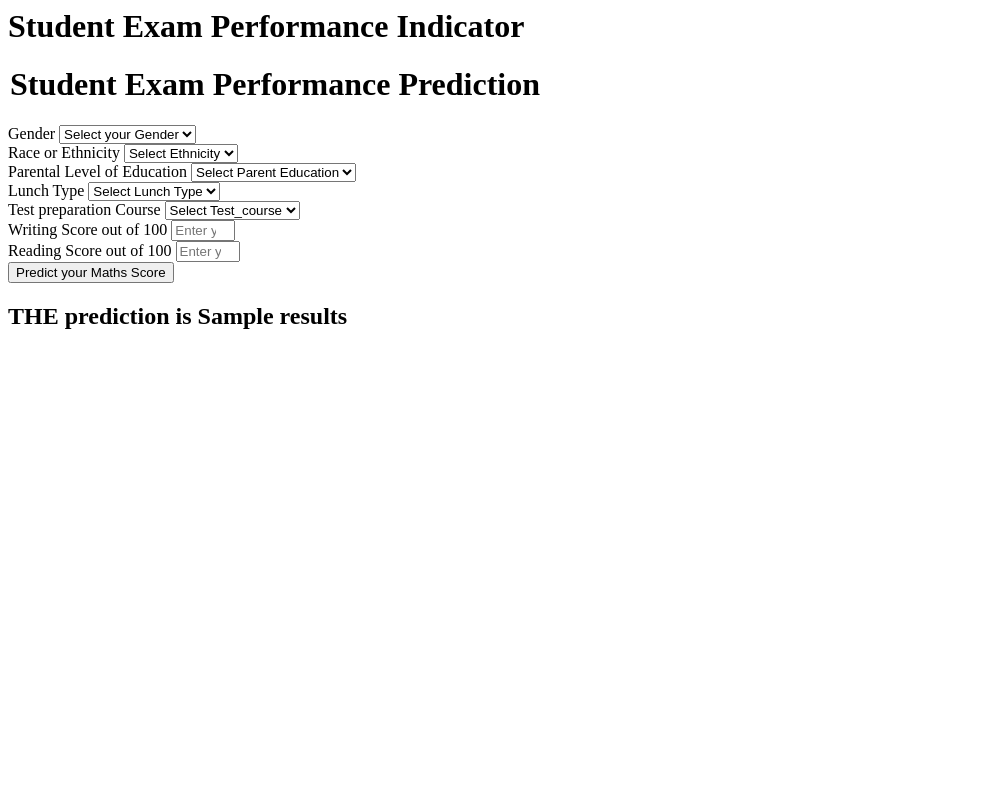
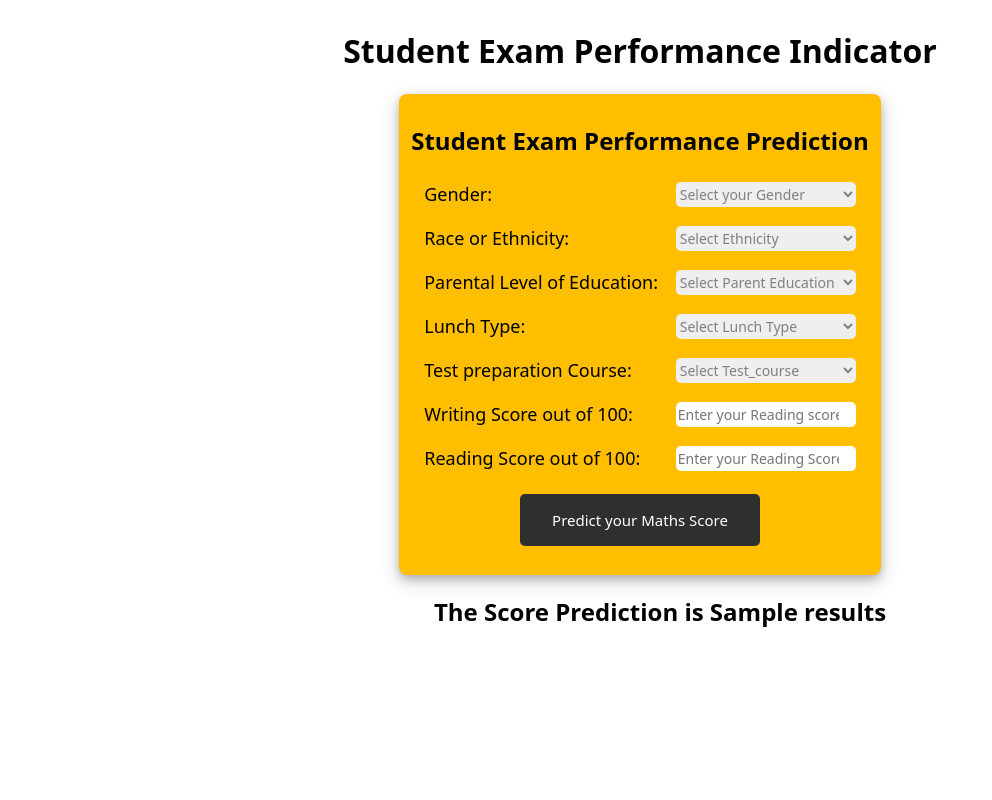
Before and after one commit to Rajasekhar096/New-Project1, a Flask app: template templates/home.html in a window 1280 px wide. Shown: the whole page, without its empty margins (0-992 px from the left). Run offline with Flask 3, Linux system fonts and the light colour scheme; the template is opened without the code that fills it: most values are stand-ins (such as "Sample title", 1, 10 or a date in 2020).

Commit message:
styling and flask web frame work completed

```diff
--- a/application.py
+++ b/application.py
@@ -39,4 +39,4 @@ def predict_datapoint():
 
 
 if __name__ == "__main__":
-    app.run(host="0.0.0.0")
+    app.run(host="0.0.0.0",debug=True)
--- a/requirements.txt
+++ b/requirements.txt
@@ -4,4 +4,5 @@ seaborn
 dill
 catboost
 xgboost
+flask
 -e .
--- a/templates/home.html
+++ b/templates/home.html
@@ -1,14 +1,137 @@
+<!DOCTYPE html>
+
 <html>
+    <style>
+
+        *{
+            box-sizing: border-box;
+            /* font-family: Verdana, Geneva, Tahoma, sans-serif; */
+            font-family: system-ui, -apple-system, BlinkMacSystemFont, 'Segoe UI', Roboto, Oxygen, Ubuntu, Cantarell, 'Open Sans', 'Helvetica Neue', sans-serif;
+            /* font-family: 'Lucida Sans', 'Lucida Sans Regular', 'Lucida Grande', 'Lucida Sans Unicode', Geneva, Verdana, sans-serif; */
+        }
+
+
+        body
+        {
+            display: flex;
+            align-items: center;
+            justify-content: center;
+            flex-direction: column;
+        }
+
+        .login
+        {
+            display: flex;
+            justify-content: center;
+            align-items: center;
+            flex-direction: column;
+        }
+
+        .formsubmission
+        {
+            display: flex;
+            justify-content: center;
+            align-items: center;
+            width: fit-content;
+            background-color: #FFBF00;
+            box-shadow: 0 4px 8px 0 rgba(0, 0, 0, 0.2), 0 6px 20px 0 rgba(0, 0, 0, 0.19);
+            padding: 10px;
+            border-radius: 8px;
+        }
+
+        .heading
+        {
+            display: flex;
+            justify-content: center;
+            align-items: center;
+        }
+
+
+        .option{
+            /* background-color: #FFBF00; */
+            margin: 10px;
+            padding: 5px;
+        }
+
+        .btn
+        {
+            display: flex;
+            justify-content: center;
+            align-items: center;
+        }
+
+        .form-label
+        {
+            font-size: 18px;
+            padding-right: 5px;
+        }
+
+        .form-control
+        {
+            float: right;
+            width: 180px;
+            height: 25px;
+            text-decoration: none;
+            outline: none;
+            border-radius:5px;
+            font-size: 14px;
+            color: gray;
+            border-style: none;
+        }
+
+        .button
+        {
+            display: flex;
+            justify-content: center;
+            align-items: center;
+            border-style: none;
+            border: none;
+            border-radius: 5px;
+            /* font-size: 20px; */
+        }
+
+        .btn
+        {
+          background-color: #2f2f2f;
+          border-radius: 5px;
+          border: none;
+          color: white;
+          padding: 16px 32px;
+          text-decoration: none;
+          margin: 4px 2px;
+          cursor: pointer;
+          font-size: 15px;
+
+        }
+
+        .result
+        {
+            display: inline;
+            margin-top: 10px;
+            margin-left: 40px;
+            padding:10px ;
+        }
+
+    </style>
+
 <body>
-    <div class="login">
+    <div class="login" >
+        <div class="heading">
             <h1>Student Exam Performance Indicator</h1>
+        </div>
+
+        <div class="formsubmission">
 
             <form action="{{ url_for('predict_datapoint')}}" method="post">
-        <h1>
+                <div>
+                    <h2>
                         <legend>Student Exam Performance Prediction</legend>
-        </h1>
-        <div class="mb-3">
-            <label class="form-label">Gender</label>
+                    </h2>
+                </div>
+
+
+                <div class="mb-3 option">
+                    <label class="form-label">Gender:</label>
                     <select class="form-control" name="gender" placeholder="Enter you Gender" required>
                         <option class="placeholder" selected disabled value="">Select your Gender</option>
                         <option value="male">
@@ -19,8 +142,8 @@
                         </option>
                     </select>
                 </div>
-        <div class="mb-3">
-            <label class="form-label">Race or Ethnicity</label>
+                <div class="mb-3 option">
+                    <label class="form-label">Race or Ethnicity:</label>
                     <select class="form-control" name="race_ethnicity" placeholder="Enter you ethnicity" required>
                         <option class="placeholder" selected disabled value="">Select Ethnicity</option>
                         <option value="group A">
@@ -40,10 +163,10 @@
                         </option>
                     </select>
                 </div>
-        <div class="mb-3">
-            <label class="form-label">Parental Level of Education</label>
-            <select class="form-control" name="parental_level_of_education"
-                placeholder="Enter you Parent Education" required>
+                <div class="mb-3 option">
+                    <label class="form-label">Parental Level of Education:</label>
+                    <select class="form-control" name="parental_level_of_education" placeholder="Enter you Parent Education"
+                        required>
                         <option class="placeholder" selected disabled value="">Select Parent Education</option>
                         <option value="associate's degree">
                             associate's degree
@@ -65,8 +188,8 @@
                         </option>
                     </select>
                 </div>
-        <div class="mb-3">
-            <label class="form-label">Lunch Type</label>
+                <div class="mb-3 option">
+                    <label class="form-label">Lunch Type:</label>
                     <select class="form-control" name="lunch" placeholder="Enter you Lunch" required>
                         <option class="placeholder" selected disabled value="">Select Lunch Type</option>
                         <option value="free/reduced">
@@ -77,10 +200,9 @@
                         </option>
                     </select>
                 </div>
-        <div class="mb-3">
-            <label class="form-label">Test preparation Course</label>
-            <select class="form-control" name="test_preparation_course" placeholder="Enter you Course"
-                required>
+                <div class="mb-3 option">
+                    <label class="form-label">Test preparation Course:</label>
+                    <select class="form-control" name="test_preparation_course" placeholder="Enter you Course" required>
                         <option class="placeholder" selected disabled value="">Select Test_course</option>
                         <option value="none">
                             None
@@ -90,22 +212,28 @@
                         </option>
                     </select>
                 </div>
-        <div class="mb-3">
-            <label class="form-label">Writing Score out of 100</label>
-            <input class="form-control" type="number" name="reading_score"
-                placeholder="Enter your Reading score" min='0' max='100' />
+                <div class="mb-3 option">
+                    <label class="form-label">Writing Score out of 100:</label>
+                    <input class="form-control" type="number" name="reading_score" placeholder="Enter your Reading score"
+                        min='0' max='100' />
                 </div>
-        <div class="mb-3">
-            <label class="form-label">Reading Score out of 100</label>
-            <input class="form-control" type="number" name="writing_score"
-                placeholder="Enter your Reading Score" min='0' max='100' />
+                <div class="mb-3 option">
+                    <label class="form-label">Reading Score out of 100:</label>
+                    <input class="form-control" type="number" name="writing_score" placeholder="Enter your Reading Score"
+                        min='0' max='100' />
                 </div>
-        <div class="mb-3">
+                <div class="mb-3 option button">
                     <input class="btn btn-primary" type="submit" value="Predict your Maths Score" required />
                 </div>
             </form>
-    <h2>
-       THE  prediction is {{results}}
+        </div>
+
+
+        <h2 class="result">
+            The Score Prediction is {{results}}
         </h2>
+    </div>
+
         <body>
+
 </html>
```
Also changed, not shown: 1 other file. Lines whose indentation alone changed are shown as unchanged.
